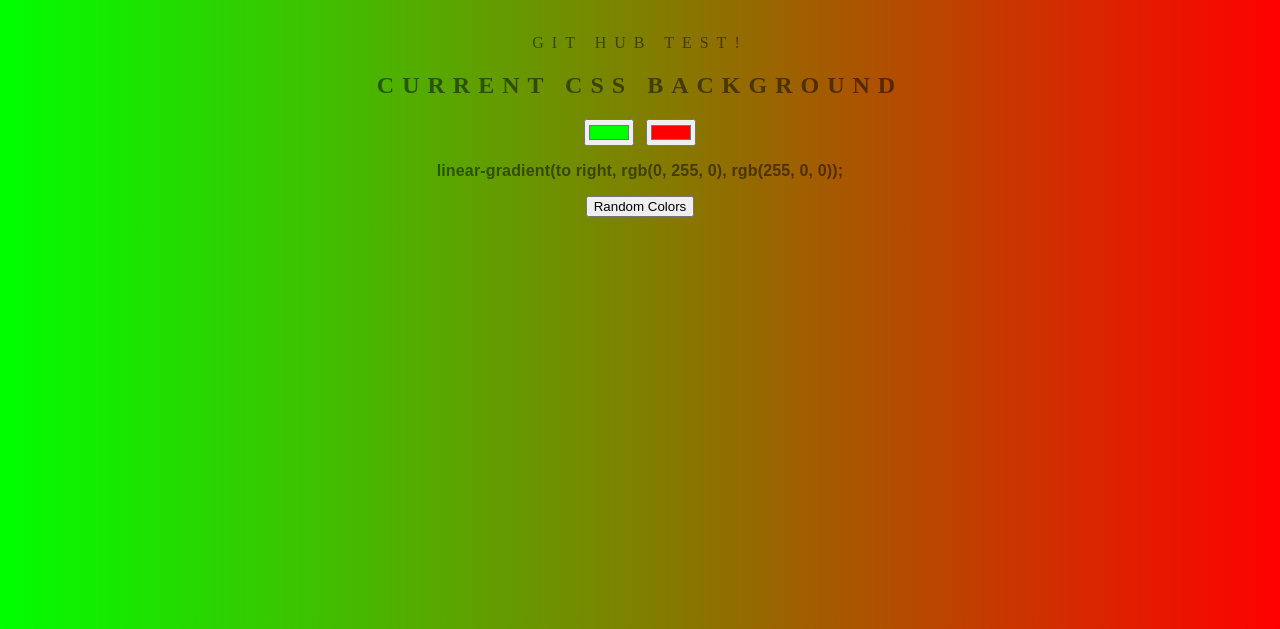
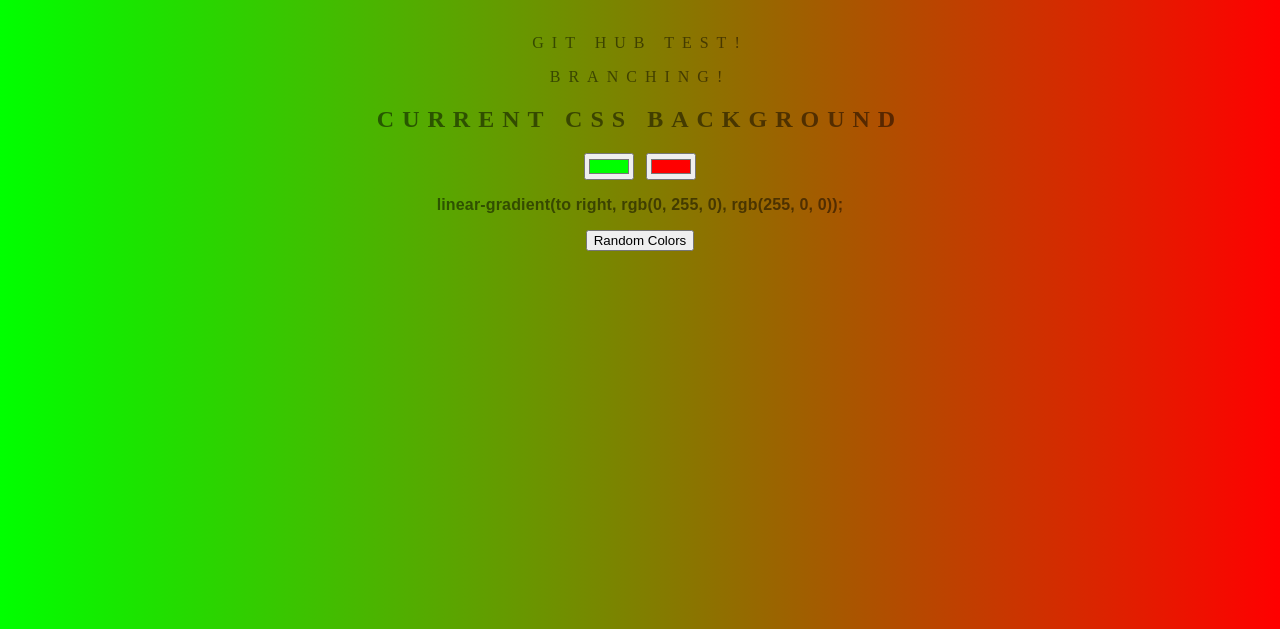
Before and after one commit to rksnyder7/background-generator, a plain HTML site: page index.html in a window 1280 px wide. Shown: the part 171-800 px from the top of the page. Drawn offline with Linux system fonts and the light colour scheme.

Commit message:
changing text

```diff
--- a/index.html
+++ b/index.html
@@ -7,6 +7,7 @@
 <body>
 	<h1>Background Generator</h1>
 	<p>git hub test!</p>
+	<p>branching!</p>
 	<h2>Current CSS Background</h2>
 	<input class="color1" type="color" name="color1" value="#00ff00">
 	<input class="color2" type="color" name="color2" value="#ff0000">
```
